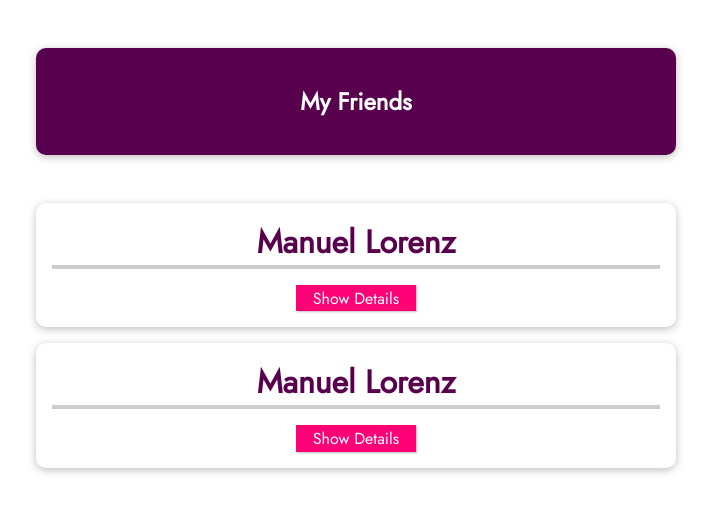
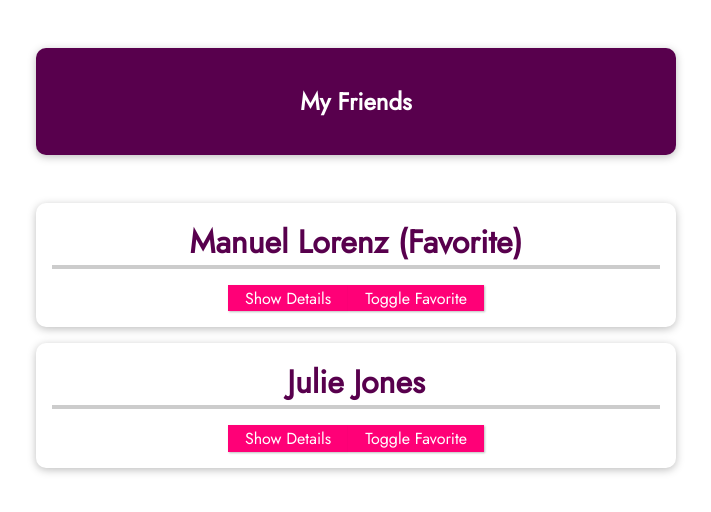
Before and after one commit to Christianbenjaminsson/vue-assignment7, a Vue app: page / in a window 1280 px wide. Shown: the top 512 px of the page, without its empty margins (284-995 px from the left). Built offline with nearby package versions, Linux system fonts and the light colour scheme.

Commit message:
Render app to use props to save friends

```diff
--- a/src/App.vue
+++ b/src/App.vue
@@ -2,8 +2,19 @@
   <section>
     <header><h1>My Friends</h1></header>
     <ul>
-      <friend-contact></friend-contact>
-      <friend-contact></friend-contact>
+      <friend-contact
+        name="Manuel Lorenz"
+        phone-number="0123 45678 90"
+        email-adress="manuel@localhost.com"
+        is-favorite="1"
+      >
+      </friend-contact>
+      <friend-contact
+        name="Julie Jones"
+        phone-number="0987 65433 21"
+        email-adress="julie@localhost.com"
+        is-favorite="0"
+      ></friend-contact>
     </ul>
   </section>
 </template>
--- a/src/components/FriendContact.vue
+++ b/src/components/FriendContact.vue
@@ -1,16 +1,20 @@
 <template>
   <li>
-    <h2>{{ friend.name }}</h2>
-    <button @click="toggleDetails()">Show Details</button>
+    <h2>{{ name }} {{ friendIsFavorite === "1" ? "(Favorite)" : "" }}</h2>
+    <button @click="toggleDetails()">
+      {{ detailsAreVisible ? "Hide" : "Show" }} Details
+    </button>
+    <button @click="toggleFavorite()">Toggle Favorite</button>
     <ul v-if="detailsAreVisible">
-      <li><strong>Phone:</strong> {{ friend.phone }}</li>
-      <li><strong>Email:</strong> {{ friend.email }}</li>
+      <li><strong>Phone:</strong> {{ phoneNumber }}</li>
+      <li><strong>Email:</strong> {{ emailAdress }}</li>
     </ul>
   </li>
 </template>
 
 <script>
 export default {
+  props: ["name", "phoneNumber", "emailAdress", "isFavorite"],
   data() {
     return {
       detailsAreVisible: false,
@@ -20,9 +24,17 @@ export default {
         phone: "0123 45678 90",
         email: "manuel@localhost.com",
       },
+      friendIsFavorite: this.isFavorite,
     };
   },
   methods: {
+    toggleFavorite() {
+      if (this.friendIsFavorite === "1") {
+        this.friendIsFavorite = "0";
+      } else {
+        this.friendIsFavorite = "1";
+      }
+    },
     toggleDetails() {
       this.detailsAreVisible = !this.detailsAreVisible;
     },
```
Also changed, not shown: 1 other file (tests, documents, lock files or other folders).
